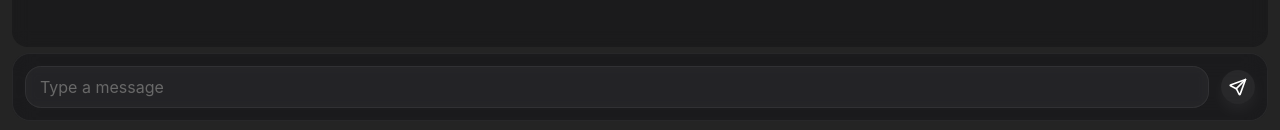
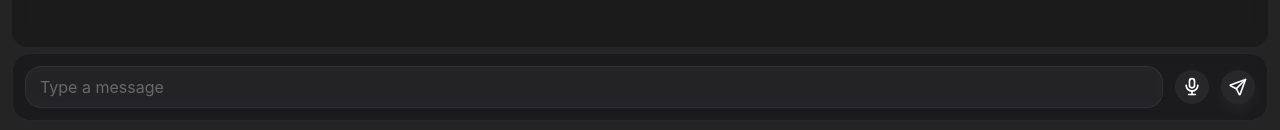
Before and after one commit to dhruvked/temp-prompt-tester, a Next.js app in the folder apps/web/: page / in a window 1280 px wide. Shown: the part 667-797 px from the top of the page. Built offline with nearby package versions, Linux system fonts and the light colour scheme.

Commit message:
adding transcribe feature(untested)

```diff
--- a/apps/web/src/api/helpers.ts
+++ b/apps/web/src/api/helpers.ts
@@ -53,4 +53,21 @@ const storeFeedback = async (
   if (!response.ok) throw new Error("Failed to store feedback");
   return response.json();
 };
-export { getResponse, storeFeedback };
+
+const transcribe = async (audioFile: File) => {
+  const formData = new FormData();
+  formData.append("model_id", "scribe_v1");
+  formData.append("file", audioFile);
+  const response = await fetch("https://api.elevenlabs.io/v1/speech-to-text", {
+    method: "POST",
+    headers: new Headers({
+      "xi-api-key": process.env.NEXT_PUBLIC_ELEVENLAB_API_KEY as string,
+    }),
+    body: formData,
+  });
+
+  const data = await response.json();
+  return data;
+};
+
+export { getResponse, storeFeedback, transcribe };
--- a/apps/web/src/app/page.tsx
+++ b/apps/web/src/app/page.tsx
@@ -32,10 +32,11 @@ import {
   IconMessage,
   IconMessageCircle,
   IconCheck,
+  IconMicrophone,
 } from "@tabler/icons-react";
 import { useRouter } from "next/navigation";
 import { useState, useRef, useEffect } from "react";
-import { getResponse, storeFeedback } from "@/api/helpers";
+import { getResponse, storeFeedback, transcribe } from "@/api/helpers";
 import { useMediaQuery } from "@mantine/hooks";
 
 type Message = {
@@ -73,6 +74,40 @@ export default function ChatPage() {
   const [metricsForms, setMetricsForms] = useState<{
     [key: string]: { correctness: number; relevance: number; tone: number };
   }>({});
+  const [isRecording, setIsRecording] = useState(false);
+  const [mediaRecorder, setMediaRecorder] = useState<MediaRecorder | null>(
+    null
+  );
+  const [audioChunks, setAudioChunks] = useState<Blob[]>([]);
+
+  const handleRecordToggle = async () => {
+    if (!isRecording) {
+      // Start recording
+      const stream = await navigator.mediaDevices.getUserMedia({ audio: true });
+      const recorder = new MediaRecorder(stream);
+      const chunks: Blob[] = [];
+
+      recorder.ondataavailable = (e) => chunks.push(e.data);
+      recorder.onstop = async () => {
+        const audioBlob = new Blob(chunks, { type: "audio/wav" });
+        const audioFile = new File([audioBlob], "recording.wav", {
+          type: "audio/wav",
+        });
+        const result = await transcribe(audioFile);
+        setInput(result.text);
+        stream.getTracks().forEach((track) => track.stop());
+      };
+
+      recorder.start();
+      setMediaRecorder(recorder);
+      setAudioChunks([]);
+      setIsRecording(true);
+    } else {
+      // Stop recording
+      mediaRecorder?.stop();
+      setIsRecording(false);
+    }
+  };
 
   const getFeedback = (messageId: string) =>
     messageFeedback.find((f) => f.messageId === messageId);
@@ -587,6 +622,20 @@ export default function ChatPage() {
                 size="lg"
                 radius="xl"
                 variant="filled"
+                color={isRecording ? "red" : "rgba(255,255,255,0.06)"}
+                onClick={handleRecordToggle}
+                title={isRecording ? "Stop recording" : "Start recording"}
+              >
+                {isRecording ? (
+                  <IconMicrophone size={20} />
+                ) : (
+                  <IconMicrophone size={20} />
+                )}
+              </ActionIcon>
+              <ActionIcon
+                size="lg"
+                radius="xl"
+                variant="filled"
                 color="rgba(255,255,255,0.06)"
                 onClick={() => handleSend()}
                 disabled={loading}
```
